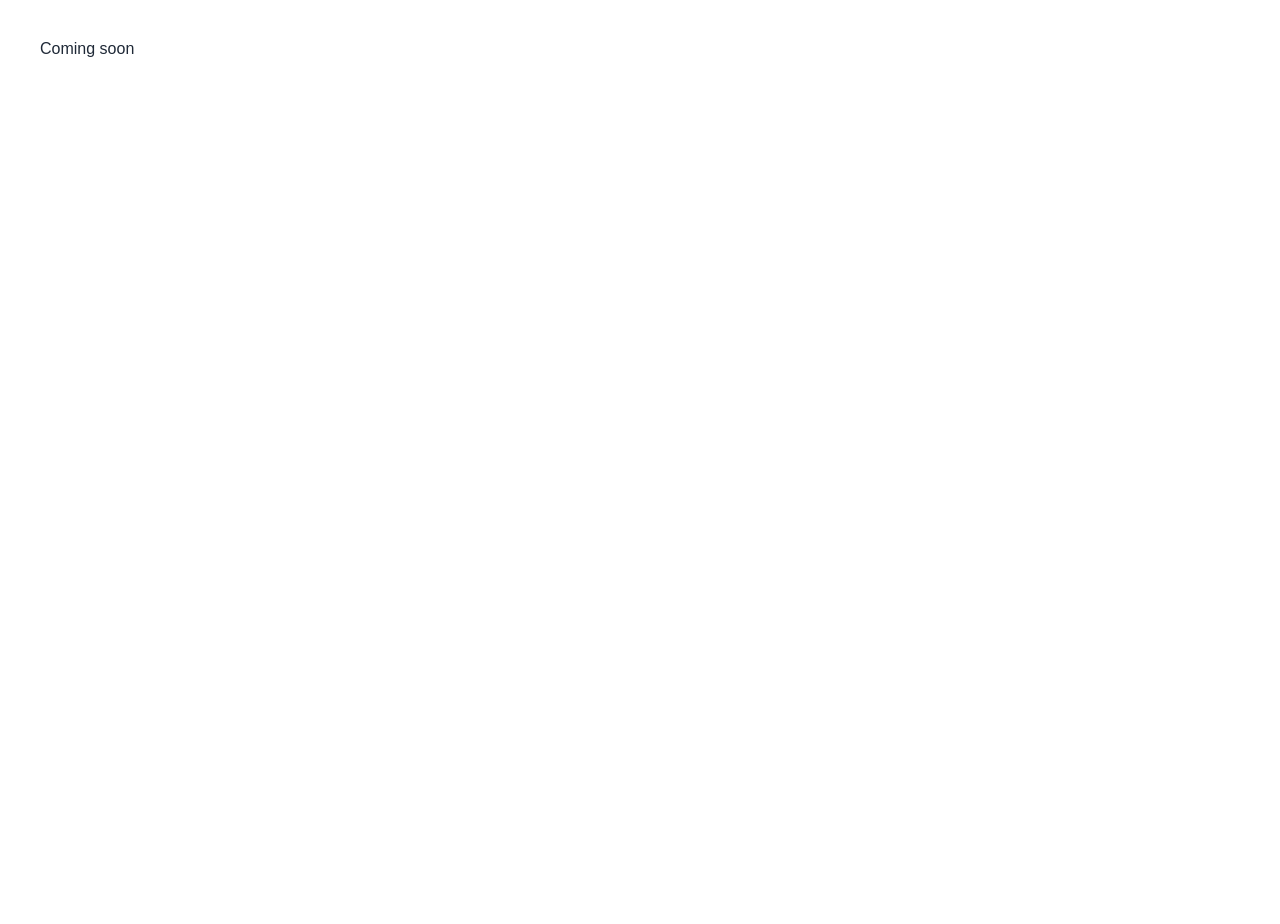
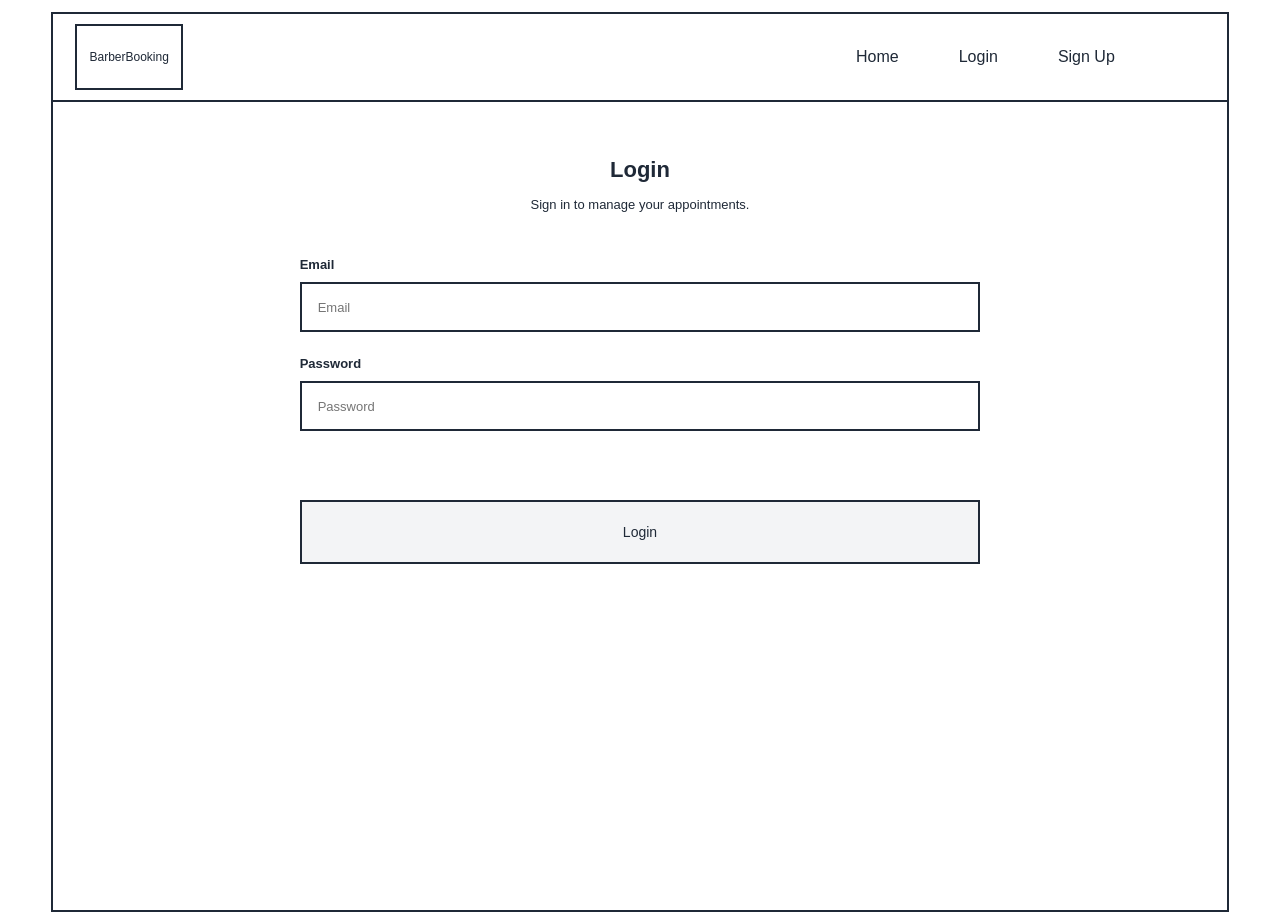
Before and after one commit to Irving999/barberbooking, a React (Vite) app in the folder frontend/: page /login in a window 1280 px wide. Before the commit the page ends 800 px from the top, so only its background shows below. Built offline with nearby package versions, Linux system fonts and the light colour scheme.

Commit message:
Add Login page

```diff
--- a/frontend/src/App.tsx
+++ b/frontend/src/App.tsx
@@ -1,5 +1,6 @@
 import { BrowserRouter, Routes, Route } from "react-router-dom";
 import HomePage from "./pages/HomePage";
+import LoginPage from "./pages/LoginPage";
 
 function Placeholder() {
   return <div style={{ padding: "40px" }}>Coming soon</div>;
@@ -10,8 +11,8 @@ export default function App() {
     <BrowserRouter>
       <Routes>
         <Route path="/" element={<HomePage />} />
+        <Route path="/login" element={<LoginPage />} />
 
-        <Route path="/login" element={<Placeholder />} />
         <Route path="/signup" element={<Placeholder />} />
         <Route path="/slots" element={<Placeholder />} />
         <Route path="/booking" element={<Placeholder />} />
--- a/frontend/src/index.css
+++ b/frontend/src/index.css
@@ -97,3 +97,55 @@ a {
 .primary-button:hover {
   background: #e5e7eb;
 }
+
+.page-content {
+  width: 58%;
+  max-width: 760px;
+  margin: 55px auto;
+}
+
+.page-title {
+  text-align: center;
+  margin-bottom: 45px;
+}
+
+.page-title h1 {
+  font-size: 22px;
+  margin-bottom: 14px;
+}
+
+.page-title p {
+  font-size: 13px;
+}
+
+.form-group {
+  margin-bottom: 24px;
+}
+
+.form-group label {
+  display: block;
+  font-weight: bold;
+  font-size: 13px;
+  margin-bottom: 10px;
+}
+
+.form-control {
+  width: 100%;
+  min-height: 50px;
+  border: 2px solid #1f2937;
+  padding: 12px 16px;
+  background: white;
+  font-size: 13px;
+}
+
+.message-box {
+  min-height: 30px;
+  margin-bottom: 15px;
+  text-align: center;
+  font-size: 13px;
+}
+
+.primary-button:disabled {
+  cursor: not-allowed;
+  opacity: 0.6;
+}
--- /dev/null
+++ b/frontend/src/pages/LoginPage.tsx
@@ -0,0 +1,116 @@
+import { useState } from "react";
+import { useNavigate } from "react-router-dom";
+import Navbar from "../components/Navbar";
+
+type LoginResponse = {
+  userId: number;
+  email: string;
+  role: string;
+};
+
+export default function LoginPage() {
+  const navigate = useNavigate();
+
+  const [email, setEmail] = useState("");
+  const [password, setPassword] = useState("");
+  const [message, setMessage] = useState("");
+  const [loading, setLoading] = useState(false);
+
+  async function handleLogin() {
+    setMessage("");
+    setLoading(true);
+
+    try {
+      const response = await fetch("/api/auth/login", {
+        method: "POST",
+        headers: {
+          "Content-Type": "application/json",
+        },
+        credentials: "include",
+        body: JSON.stringify({
+          email,
+          password,
+        }),
+      });
+
+      if (!response.ok) {
+        setMessage("Invalid email or password.");
+        return;
+      }
+
+      const user: LoginResponse = await response.json();
+
+      sessionStorage.setItem(
+        "loggedInUser",
+        JSON.stringify(user)
+      );
+
+      if (user.role === "PROVIDER") {
+        navigate("/provider");
+      } else {
+        navigate("/slots");
+      }
+    } catch {
+      setMessage("Unable to connect to the server.");
+    } finally {
+      setLoading(false);
+    }
+  }
+
+  return (
+    <div className="page-shell">
+      <Navbar />
+
+      <main className="page-content">
+        <div className="page-title">
+          <h1>Login</h1>
+          <p>Sign in to manage your appointments.</p>
+        </div>
+
+        <div className="form-group">
+          <label htmlFor="email">Email</label>
+
+          <input
+            id="email"
+            className="form-control"
+            type="email"
+            value={email}
+            onChange={(event) => setEmail(event.target.value)}
+            placeholder="Email"
+          />
+        </div>
+
+        <div className="form-group">
+          <label htmlFor="password">Password</label>
+
+          <input
+            id="password"
+            className="form-control"
+            type="password"
+            value={password}
+            onChange={(event) => setPassword(event.target.value)}
+            placeholder="Password"
+            onKeyDown={(event) => {
+              if (event.key === "Enter") {
+                handleLogin();
+              }
+            }}
+          />
+        </div>
+
+        <div className="message-box">
+          {message}
+        </div>
+
+        <button
+          className="primary-button"
+          type="button"
+          onClick={handleLogin}
+          disabled={loading}
+        >
+          {loading ? "Logging in..." : "Login"}
+        </button>
+      </main>
+    </div>
+  );
+}
```
